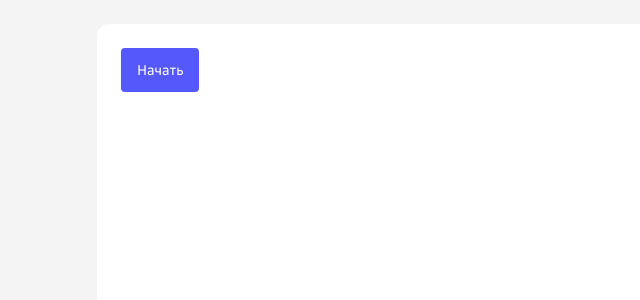
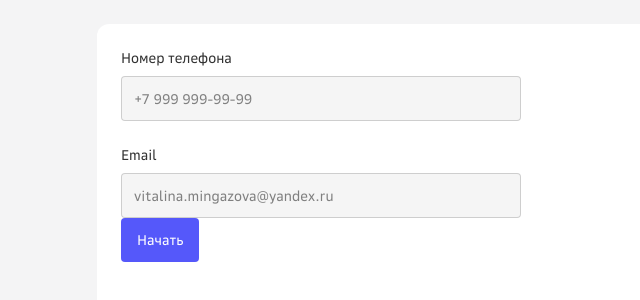
Before and after one commit to pipipi666/cloud, a React (Create React App) app: page / in a window 1280 px wide. Shown: the top 300 px of the page, without its empty margins (93-733 px from the left). Built offline with nearby package versions, Linux system fonts and the light colour scheme.

Commit message:
feat: add inputs

```diff
--- a/src/assets/styles/global.scss
+++ b/src/assets/styles/global.scss
@@ -12,6 +12,10 @@
   --error-color: #e84e58;
   --avatar-text: #212830;
   --avatar-bg: #d5e4f7;
+
+  --placeholder-color: rgba(0, 0, 0, 0.48);
+  --input-border-color: rgba(0, 0, 0, 0.16);
+  --input-bg-color: rgba(0, 0, 0, 0.04);
 
   --gap-xxs: 4px;
   --gap-xs: 8px;
--- a/src/components/UI/main-button/main-button.module.scss
+++ b/src/components/UI/main-button/main-button.module.scss
@@ -1,25 +1,26 @@
 .btn {
   border: 0;
-  border-radius: var(--gap-xxs);
+  border-radius: var(--corner-radius-default);
+  cursor: pointer;
 }
 
 .filled {
   composes: btn;
   color: var(--default-light-color);
   background-color: var(--accent-color);
-  padding: 12px 16px;
+  padding: var(--gap-s) var(--gap-m);
 }
 
 .outline {
   composes: btn;
   color: var(--accent-color);
   background: transparent;
-  padding: 12px 16px;
+  padding: var(--gap-s) var(--gap-m);
 }
 
 .square {
   composes: btn;
   color: var(--accent-color);
   background: transparent;
-  padding: 12px;
+  padding: var(--gap-s);
 }
--- a/src/components/UI/main-button/main-button.tsx
+++ b/src/components/UI/main-button/main-button.tsx
@@ -4,10 +4,8 @@ import { ReactNode } from "react";
 type TProps = {
   children: ReactNode;
   type?: "filled" | "outline" | "square";
-  isSquare?: boolean;
 };
 
 export const MainButton = ({ children, type = "filled" }: TProps) => {
-  const containerClassName = styles[type];
-  return <button className={containerClassName}>{children}</button>;
+  return <button className={styles[type]}>{children}</button>;
 };
--- /dev/null
+++ b/src/components/UI/main-input/main-input.module.scss
@@ -0,0 +1,34 @@
+.wrapper {
+  display: flex;
+  flex-direction: column;
+  gap: var(--gap-xs);
+
+  .tip {
+    color: var(--placeholder-color);
+  }
+}
+
+.input {
+  position: relative;
+  padding: var(--gap-s);
+  border: 1px solid var(--input-border-color);
+  border-radius: var(--corner-radius-default);
+
+  &::placeholder {
+    color: var(--placeholder-color);
+  }
+
+  &:focus {
+    outline: none;
+    border: 1px solid var(--accent-color);
+  }
+
+  &:disabled {
+    background-color: var(--input-bg-color);
+  }
+}
+
+.textarea {
+  composes: input;
+  resize: vertical;
+}
--- /dev/null
+++ b/src/components/UI/main-input/main-input.tsx
@@ -0,0 +1,38 @@
+import styles from "./main-input.module.scss";
+
+type TProps = {
+  type?: "text" | "textarea";
+  placeholder?: string;
+  label?: string;
+  tip?: string;
+  disabled?: boolean;
+};
+
+export const MainInput = ({
+  type = "text",
+  placeholder = "Placeholder",
+  label,
+  tip,
+  disabled = false,
+}: TProps) => {
+  return (
+    <div className={styles.wrapper}>
+      {label && <label>{label}</label>}
+      {type === "textarea" ? (
+        <textarea
+          className={styles.textarea}
+          placeholder={placeholder}
+          rows={3}
+          disabled={disabled}
+        />
+      ) : (
+        <input
+          className={styles.input}
+          placeholder={placeholder}
+          disabled={disabled}
+        />
+      )}
+      {tip && <p className={styles.tip}>{tip}</p>}
+    </div>
+  );
+};
--- /dev/null
+++ b/src/components/input-list/input-list.module.scss
@@ -0,0 +1,5 @@
+.list {
+  display: flex;
+  flex-direction: column;
+  gap: var(--gap-default);
+}
--- /dev/null
+++ b/src/components/input-list/input-list.tsx
@@ -0,0 +1,10 @@
+import { ReactNode } from "react";
+import styles from "./input-list.module.scss";
+
+type TProps = {
+  children: ReactNode;
+};
+
+export const InputList = ({ children }: TProps) => {
+  return <ul className={styles.list}>{children}</ul>;
+};
--- a/src/index.scss
+++ b/src/index.scss
@@ -28,5 +28,6 @@ select {
 }
 
 ul {
+  padding: 0;
   list-style-type: none;
 }
--- /dev/null
+++ b/src/pages/home/home.module.scss
@@ -0,0 +1,4 @@
+.inputs {
+  width: 400px;
+  max-width: 100%;
+}
--- a/src/pages/home/home.tsx
+++ b/src/pages/home/home.tsx
@@ -1,9 +1,26 @@
+import styles from "./home.module.scss";
 import { MainButton } from "../../components/UI/main-button/main-button";
+import { MainInput } from "../../components/UI/main-input/main-input";
 import { Container } from "../../components/container/container";
+import { InputList } from "../../components/input-list/input-list";
 
 export const HomePage = () => {
   return (
     <Container>
+      <div className={styles.inputs}>
+        <InputList>
+          <MainInput
+            label="Номер телефона"
+            placeholder="+7 999 999-99-99"
+            disabled
+          />
+          <MainInput
+            label="Email"
+            placeholder="vitalina.mingazova@yandex.ru"
+            disabled
+          />
+        </InputList>
+      </div>
       <MainButton>Начать</MainButton>
     </Container>
   );
```
